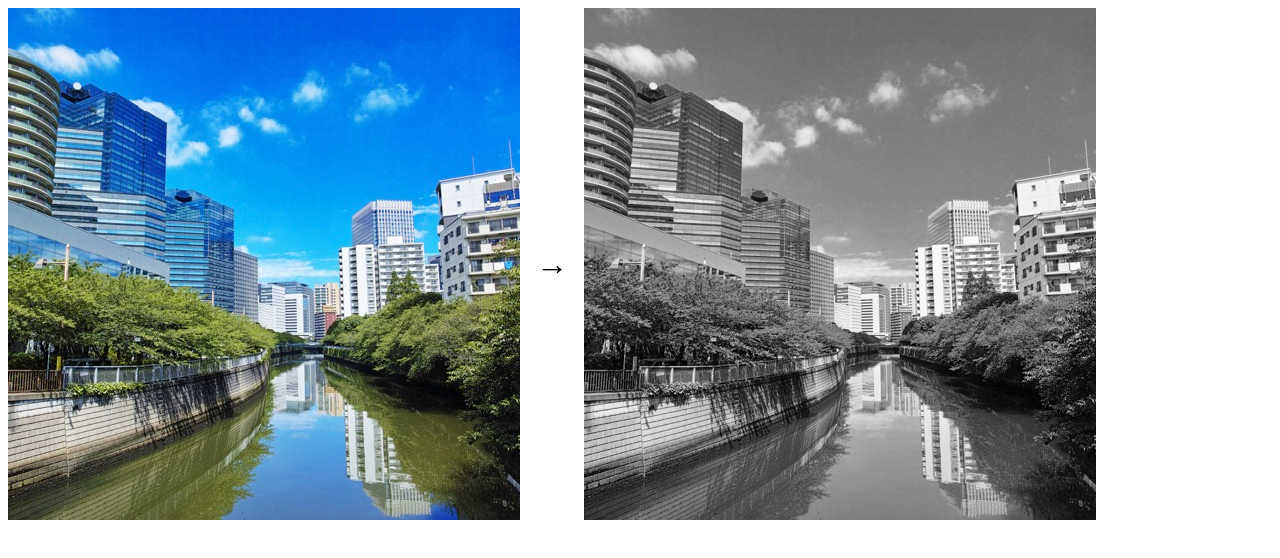
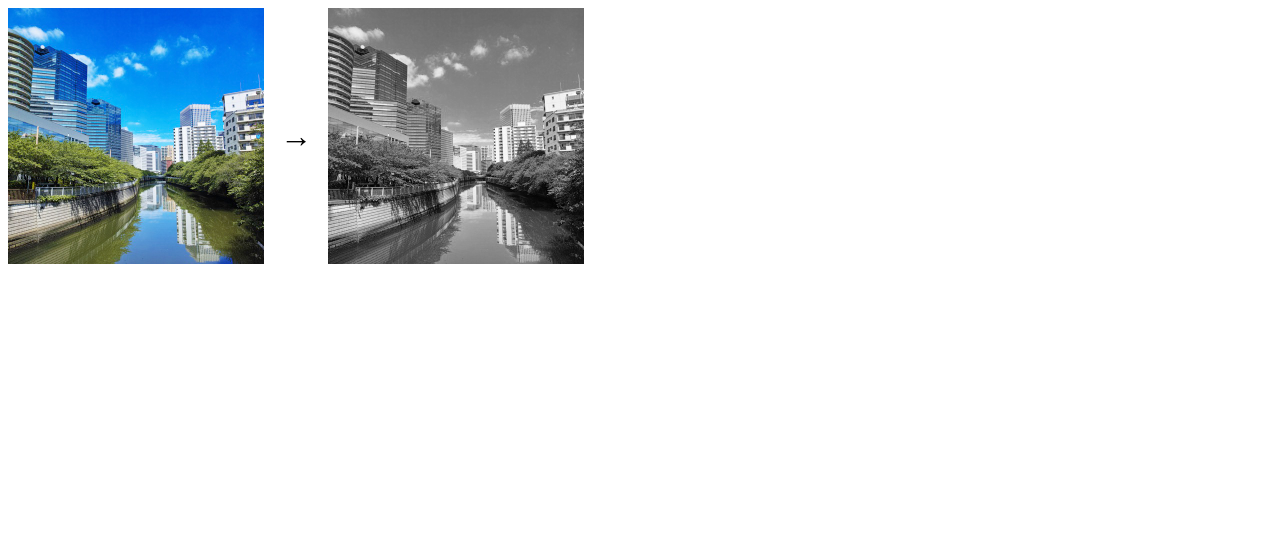
Before and after one commit to ics-creative/250325_array-buffer, a plain HTML site: page sample/1_getImageData/index.html in a window 1280 px wide. Drawn offline with Linux system fonts and the light colour scheme.

Commit message:
画像のサイズを調整

```diff
--- a/sample/1_getImageData/index.html
+++ b/sample/1_getImageData/index.html
@@ -14,6 +14,10 @@
   .arrow {
     font-size: 2rem;
   }
+  img, canvas{
+    width: 256px;
+    height: 256px;
+  }
 </style>
 </head>
 <body>
--- a/sample/1_getImageData/script.js
+++ b/sample/1_getImageData/script.js
@@ -1,16 +1,16 @@
 document.addEventListener("DOMContentLoaded", async () => {
   const canvas = document.querySelector("#myCanvas");
-  canvas.width = 512;
-  canvas.height = 512;
-  canvas.style.width = 512 + "px";
-  canvas.style.height = 512 + "px";
+  const imageWidth = 256;
+  const imageHeight = 256;
+  canvas.width = imageWidth;
+  canvas.height = imageHeight;
   const ctx = canvas.getContext("2d");
   const image = await new Promise((resolve) => {
     const image = document.querySelector("#myImage");
     image.onload = () => resolve(image);
     image.src = "./image.jpg";
   });
-  ctx.drawImage(image, 0, 0);
+  ctx.drawImage(image, 0, 0, canvas.width, canvas.height);
 
   // Canvasの画素のImageDataをgetImageData()で取得
   const imageData = ctx.getImageData(0, 0, canvas.width, canvas.height);
```
Also changed, not shown: 1 other file.
